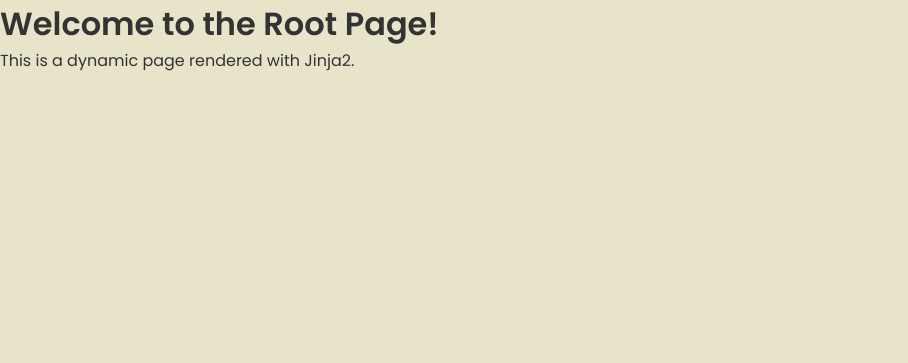
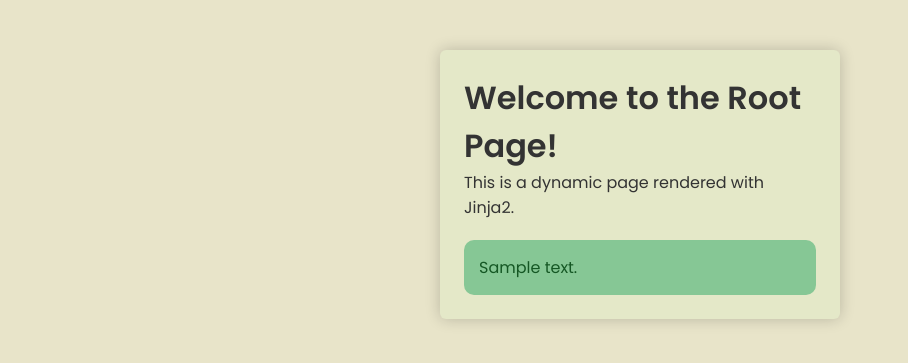
Before and after one commit to Atrolide/PharmaTracker, a FastAPI app: template src/frontend/templates/index.html in a window 1280 px wide. Shown: the top 363 px of the page, without its empty margins (0-908 px from the left). Run offline with FastAPI, Linux system fonts and the light colour scheme; the template is opened without the code that fills it: most values are stand-ins (such as "Sample title", 1, 10 or a date in 2020); parts of the project's set-up code (start-up, migrations or seed data) failed here and were passed over.

Commit message:
023: Include success section

```diff
--- a/src/frontend/static/css/styles.css
+++ b/src/frontend/static/css/styles.css
@@ -86,6 +86,21 @@
     display: block;
 }
 
+#success-section {
+    margin-top: 20px;
+    padding: 15px;
+    border-radius: 10px;
+    color: #155724; /* Dark green text color */
+    background-color: #86c795; /* Light green background color */
+    display: none; /* Hide by default */
+}
+
+/* Display the success section when there is a success message */
+.success-message-present #success-section {
+    display: block;
+}
+
+
 
 
 
--- a/src/frontend/templates/index.html
+++ b/src/frontend/templates/index.html
@@ -9,9 +9,16 @@
     <link href="https://fonts.googleapis.com/css2?family=Poppins:wght@400;600&display=swap" rel="stylesheet">
 </head>
 
-<body>
-    <h1>Welcome to the Root Page!</h1>
-    <p>This is a dynamic page rendered with Jinja2.</p>
+<body class="{% if success_message %}success-message-present{% endif %}">
+    <div class="container">
+        <h1>Welcome to the Root Page!</h1>
+        <p>This is a dynamic page rendered with Jinja2.</p>
+
+        {% if success_message %}
+        <div id="success-section">{{ success_message }}</div>
+        {% endif %}
+
+    </div>
 </body>
 
 </html>
```
Also changed, not shown: src/frontend/templates/login.html (+9 -1 lines).
